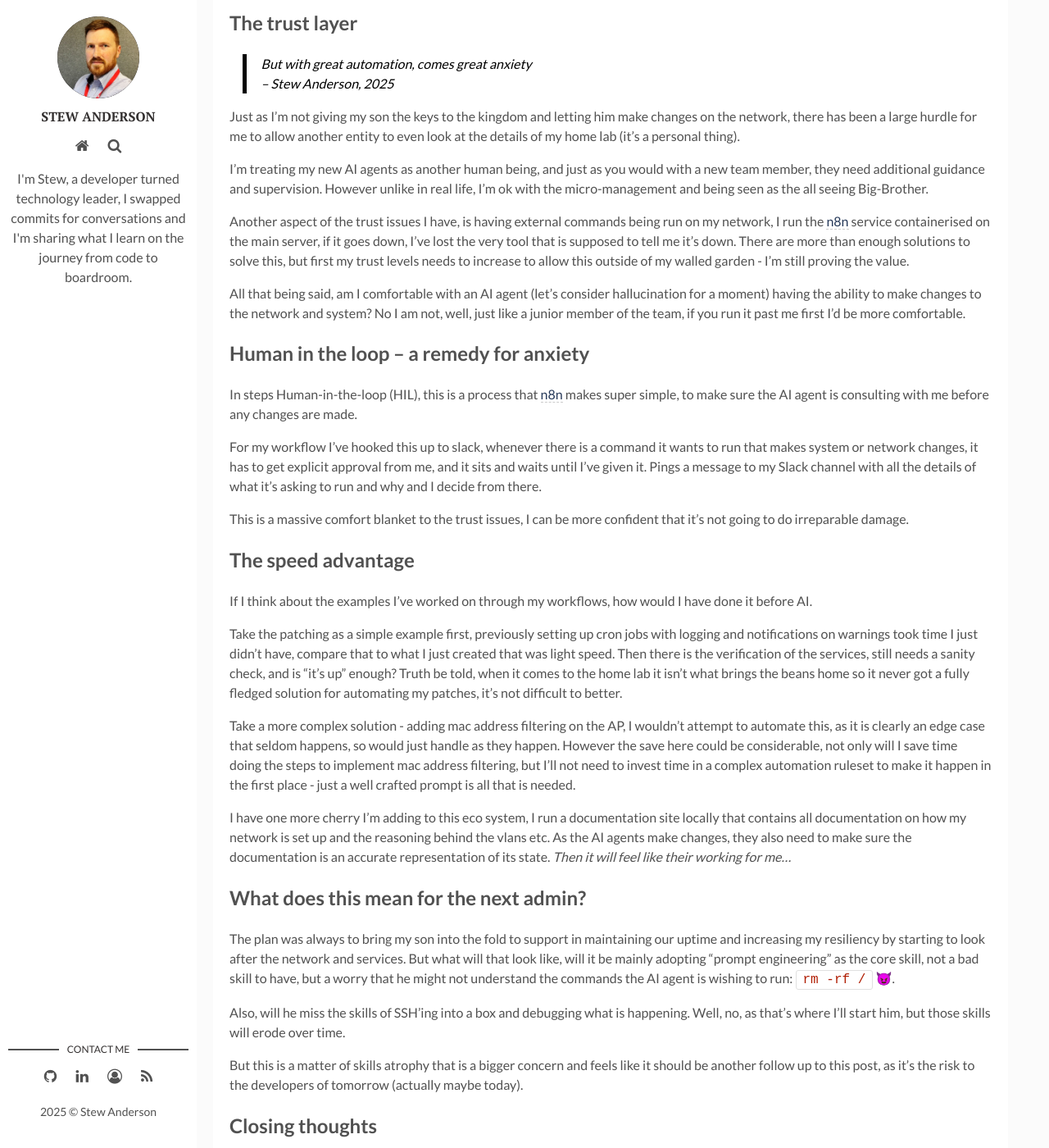
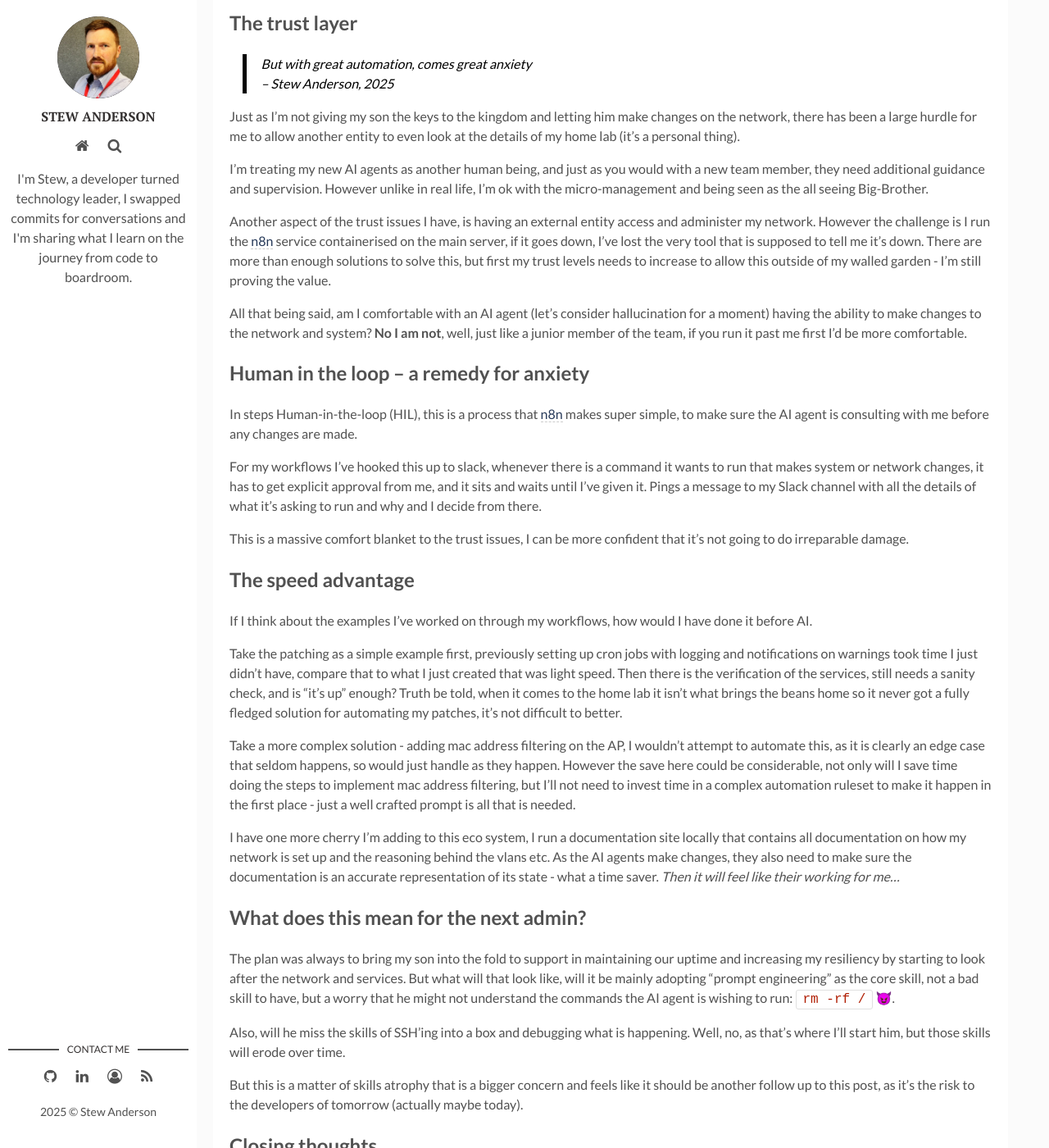
Before and after one commit to stew-anderson/blog, a Jekyll site: the page built from _posts/2025-10-20-experimenting-with-ai-agents-in-my-home-network.markdown, in a window 1280 px wide and 1400 px high, scrolled down 1335 px. Shown: the whole window at 82% size. Built offline with Jekyll 4.4.1, drawn with Linux system fonts in a browser that asks for light colours; emoji names are drawn with the system emoji font.

Commit message:
Minor changes and updates

```diff
--- a/_posts/2025-10-20-experimenting-with-ai-agents-in-my-home-network.markdown
+++ b/_posts/2025-10-20-experimenting-with-ai-agents-in-my-home-network.markdown
@@ -35,14 +35,14 @@ Just as I'm not giving my son the keys to the kingdom and letting him make chang
 
 I'm treating my new AI agents as another human being, and just as you would with a new team member, they need additional guidance and supervision. However unlike in real life, I'm ok with the micro-management and being seen as the all seeing Big-Brother.
 
-Another aspect of the trust issues I have, is having external commands being run on my network, I run the [n8n](https://n8n.io/) service containerised on the main server, if it goes down, I've lost the very tool that is supposed to tell me it's down. There are more than enough solutions to solve this, but first my trust levels needs to increase to allow this outside of my walled garden - I'm still proving the value.
+Another aspect of the trust issues I have, is having an external entity access and administer my network. However the challenge is I run the [n8n](https://n8n.io/) service containerised on the main server, if it goes down, I've lost the very tool that is supposed to tell me it's down. There are more than enough solutions to solve this, but first my trust levels needs to increase to allow this outside of my walled garden - I'm still proving the value.
 
-All that being said, am I comfortable with an AI agent (let's consider hallucination for a moment) having the ability to make changes to the network and system? No I am not, well, just like a junior member of the team, if you run it past me first I'd be more comfortable.
+All that being said, am I comfortable with an AI agent (let's consider hallucination for a moment) having the ability to make changes to the network and system? **No I am not**, well, just like a junior member of the team, if you run it past me first I'd be more comfortable.
 
 ## Human in the loop – a remedy for anxiety
 In steps Human-in-the-loop (HIL), this is a process that [n8n](https://n8n.io/) makes super simple, to make sure the AI agent is consulting with me before any changes are made.
 
-For my workflow I've hooked this up to slack, whenever there is a command it wants to run that makes system or network changes, it has to get explicit approval from me, and it sits and waits until I've given it. Pings a message to my Slack channel with all the details of what it's asking to run and why and I decide from there.
+For my workflows I've hooked this up to slack, whenever there is a command it wants to run that makes system or network changes, it has to get explicit approval from me, and it sits and waits until I've given it. Pings a message to my Slack channel with all the details of what it's asking to run and why and I decide from there.
 
 This is a massive comfort blanket to the trust issues, I can be more confident that it's not going to do irreparable damage.
 
@@ -53,7 +53,7 @@ Take the patching as a simple example first, previously setting up cron jobs wit
 
 Take a more complex solution - adding mac address filtering on the AP, I wouldn't attempt to automate this, as it is clearly an edge case that seldom happens, so would just handle as they happen. However the save here could be considerable, not only will I save time doing the steps to implement mac address filtering, but I'll not need to invest time in a complex automation ruleset to make it happen in the first place - just a well crafted prompt is all that is needed.
 
-I have one more cherry I'm adding to this eco system, I run a documentation site locally that contains all documentation on how my network is set up and the reasoning behind the vlans etc. As the AI agents make changes, they also need to make sure the documentation is an accurate representation of its state. *Then it will feel like their working for me...*
+I have one more cherry I'm adding to this eco system, I run a documentation site locally that contains all documentation on how my network is set up and the reasoning behind the vlans etc. As the AI agents make changes, they also need to make sure the documentation is an accurate representation of its state - what a time saver. *Then it will feel like their working for me...*
 
 ## What does this mean for the next admin?
 The plan was always to bring my son into the fold to support in maintaining our uptime and increasing my resiliency by starting to look after the network and services. But what will that look like, will it be mainly adopting "prompt engineering" as the core skill, not a bad skill to have, but a worry that he might not understand the commands the AI agent is wishing to run: `rm -rf /` :smiling_imp:.
```
